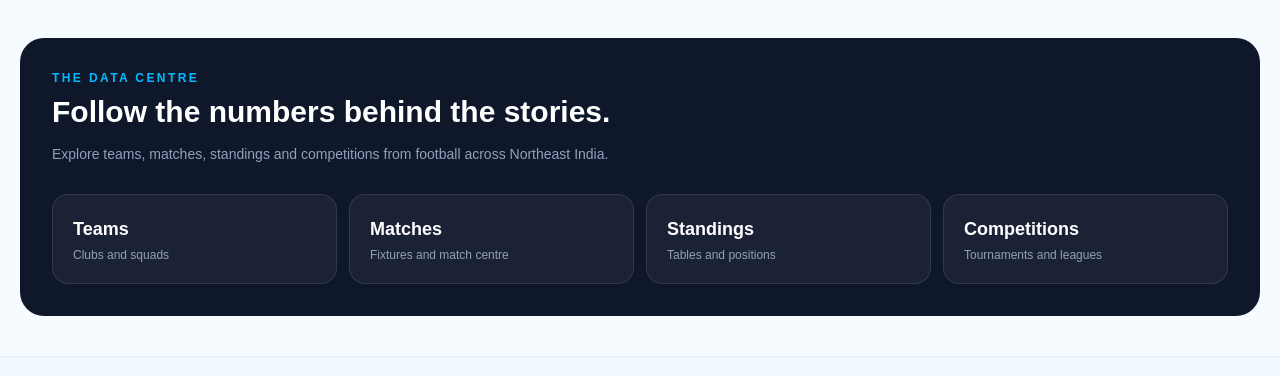
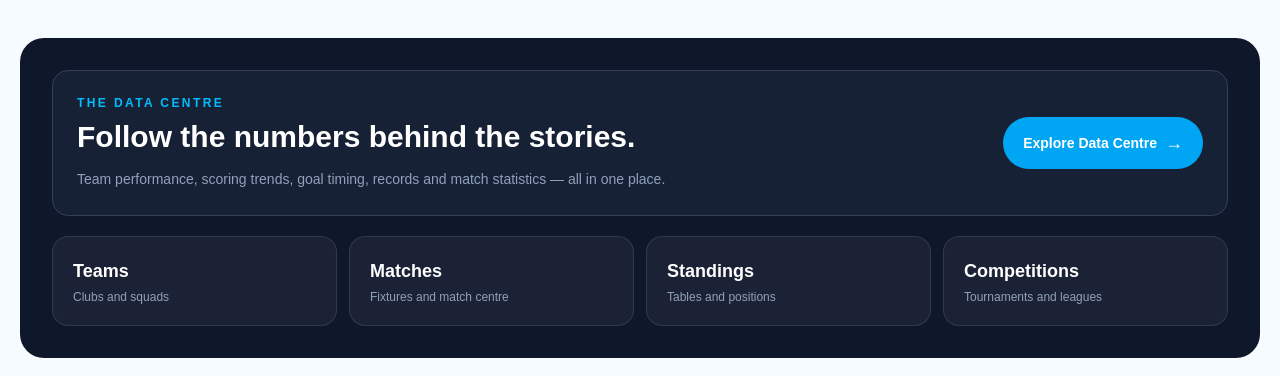
Before and after one commit to Sharp1991/ne-sports-centre, a Next.js app: page / in a window 1280 px wide. Shown: the part 854-1230 px from the top of the page. Built offline with nearby package versions, Linux system fonts and the light colour scheme; no server answers; the database is empty.

Commit message:
Revamp Data Centre homepage section

```diff
--- a/app/page.tsx
+++ b/app/page.tsx
@@ -461,6 +461,11 @@ export default async function Home() {
         {/* DATA HUB */}
         <section className="mx-auto max-w-7xl px-5 py-10">
           <div className="rounded-3xl bg-slate-900 p-6 sm:p-8">
+            <a
+              href="/data-centre"
+              className="group block rounded-2xl border border-slate-700 bg-slate-800/60 p-6 transition hover:border-sky-400 hover:bg-slate-800"
+            >
+              <div className="flex flex-col gap-5 sm:flex-row sm:items-center sm:justify-between">
                 <div className="max-w-2xl">
                   <p className="text-xs font-black uppercase tracking-[0.2em] text-sky-400">
                     The Data Centre
@@ -471,12 +476,21 @@ export default async function Home() {
                   </h2>
 
                   <p className="mt-3 text-sm leading-6 text-slate-400">
-                Explore teams, matches, standings and competitions from
-                football across Northeast India.
+                    Team performance, scoring trends, goal timing, records and
+                    match statistics — all in one place.
                   </p>
                 </div>
 
-            <div className="mt-7 grid gap-3 sm:grid-cols-2 lg:grid-cols-4">
+                <div className="shrink-0">
+                  <span className="inline-flex items-center rounded-full bg-sky-500 px-5 py-3 text-sm font-black text-white transition group-hover:bg-sky-400">
+                    Explore Data Centre
+                    <span className="ml-2 text-lg">→</span>
+                  </span>
+                </div>
+              </div>
+            </a>
+
+            <div className="mt-5 grid gap-3 sm:grid-cols-2 lg:grid-cols-4">
               <DataLink href="/teams" title="Teams" text="Clubs and squads" />
               <DataLink href="/matches" title="Matches" text="Fixtures and match centre" />
               <DataLink href="/standings" title="Standings" text="Tables and positions" />
```
Lines whose indentation alone changed are shown as unchanged.
